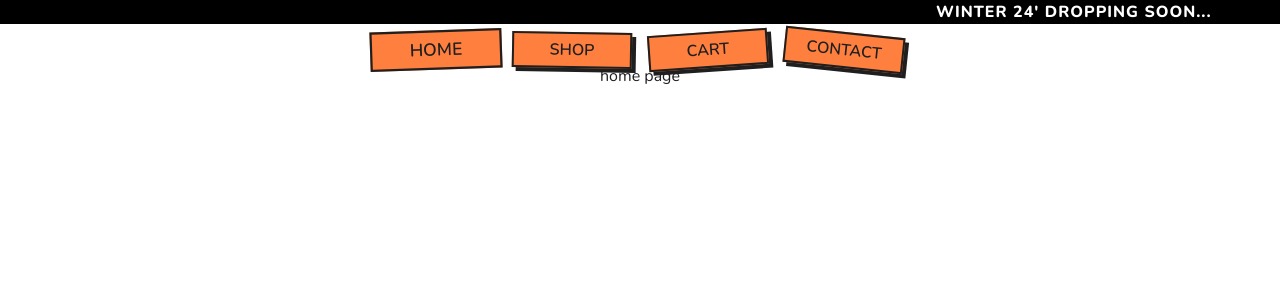
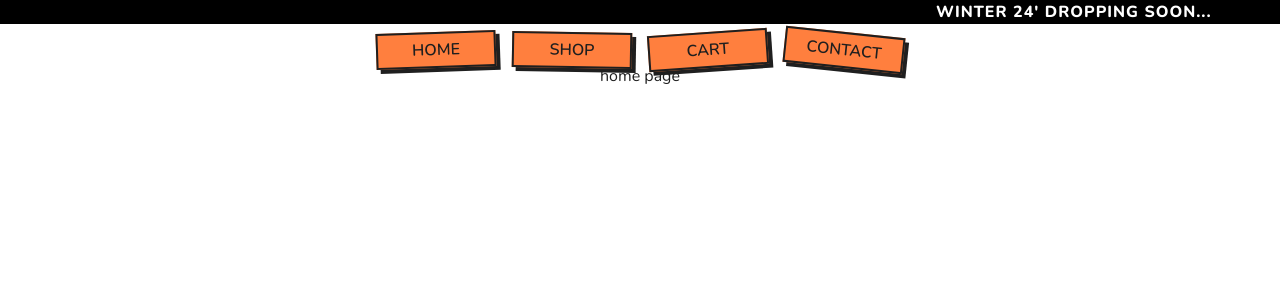
Before and after one commit to williamalowe/ThreadHundred, a React (Vite) app: page / in a window 1280 px wide. Shown: the top 300 px of the page. Built offline with nearby package versions, Linux system fonts and the light colour scheme; a web font is replaced by a local one.

Commit message:
styles: add navbar motion

```diff
--- a/src/assets/components/Navbar/Navbar.css
+++ b/src/assets/components/Navbar/Navbar.css
@@ -30,6 +30,5 @@
   transform: rotate(6deg);
 }
 .navbar > a.active > .link {
-  box-shadow: 0 0;
-  transform: scale(1.1);
+  /* box-shadow: 0 0; */
 }
--- a/src/assets/components/Navbar/Navbar.jsx
+++ b/src/assets/components/Navbar/Navbar.jsx
@@ -1,20 +1,70 @@
 import { NavLink } from 'react-router-dom';
+import { motion } from 'framer-motion';
 import './Navbar.css';
 
 const Navbar = () => {
   return (
     <nav className='navbar'>
       <NavLink to='/'>
-        <div className='link'>Home</div>
+        <motion.div
+          className='link'
+          whileHover={{
+            boxShadow: 0,
+            x: 4,
+            y: 4
+          }}
+          whileTap={{
+            scale: 0.9
+          }}
+        >
+          Home
+        </motion.div>
       </NavLink>
       <NavLink to='/shop'>
-        <div className='link'>Shop</div>
+        <motion.div
+          className='link'
+          whileHover={{
+            scale: 1.1,
+            boxShadow: 0,
+            x: 4,
+            y: 4
+          }}
+          whileTap={{
+            scale: 0.9
+          }}
+        >
+          Shop
+        </motion.div>
       </NavLink>
       <NavLink to='/cart'>
-        <div className='link'>Cart</div>
+        <motion.div
+          className='link'
+          whileHover={{
+            boxShadow: 0,
+            x: 4,
+            y: 4
+          }}
+          whileTap={{
+            scale: 0.9
+          }}
+        >
+          Cart
+        </motion.div>
       </NavLink>
       <NavLink to='/contact'>
-      <div className='link'>Contact</div>
+      <motion.div
+      className='link'
+      whileHover={{
+        boxShadow: 0,
+        x: 4,
+        y: 4
+      }}
+      whileTap={{
+        scale: 0.9
+      }}
+      >
+        Contact
+      </motion.div>
       </NavLink>
     </nav>
   )
```
